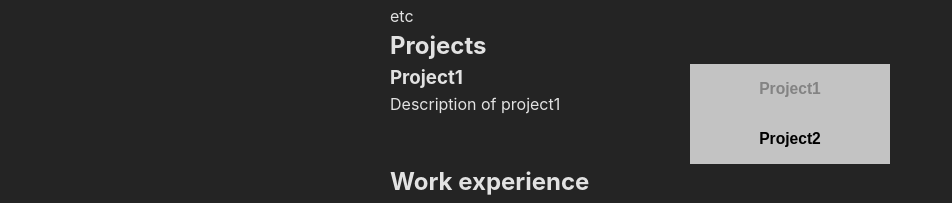
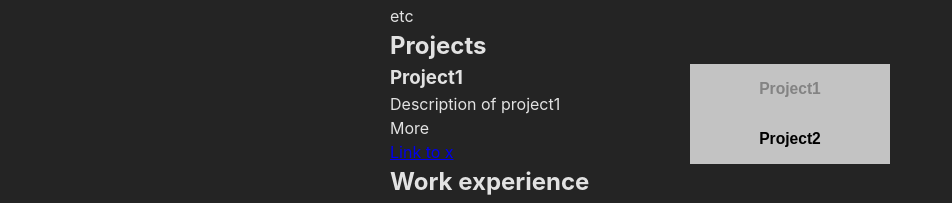
Before and after one commit to vuorisumu/portfolio, a React (Vite) app: page / in a window 1280 px wide. Shown: the part 384-587 px from the top of the page, without its empty margins (0-952 px from the left). Built offline with nearby package versions, Linux system fonts and the light colour scheme.

Commit message:
feat: add links to projects

```diff
--- a/src/components/Projects.jsx
+++ b/src/components/Projects.jsx
@@ -17,7 +17,15 @@ function Projects() {
       <div id="projects">
         <div id="projectDisplay">
           <h3>{selected.name}</h3>
-          <p>{selected.description}</p>
+          {selected.description?.map((desc, index) => (
+            <p key={`desc${index}`}>{desc}</p>
+          ))}
+
+          {selected.links?.map((link, index) => (
+            <p key={`link${index}`}>
+              <a href={link.link}>{link.text}</a>
+            </p>
+          ))}
         </div>
 
         <ul className="projectButtons">
--- a/src/locales/en/translation.json
+++ b/src/locales/en/translation.json
@@ -19,11 +19,17 @@
     "projects": [
         {
             "name": "Project1",
-            "description": "Description of project1"
+            "description": ["Description of project1", "More"],
+            "links": [
+                {
+                    "text": "Link to x",
+                    "link": "#"
+                }
+            ]
         },
          {
             "name": "Project2",
-            "description": "Description of project2"
+            "description": ["Description of project2"]
         }
     ],
     "experience": [
--- a/src/locales/fi/translation.json
+++ b/src/locales/fi/translation.json
@@ -19,11 +19,11 @@
     "projects": [
         {
             "name": "Projekti1",
-            "description": "Kuvaus projekti 1"
+            "description": ["Kuvaus projekti 1"]
         },
         {
             "name": "Projekti2",
-            "description": "Kuvaus projekti 2"
+            "description": ["Kuvaus projekti 2"]
         }
     ],
     "experience": [
```
